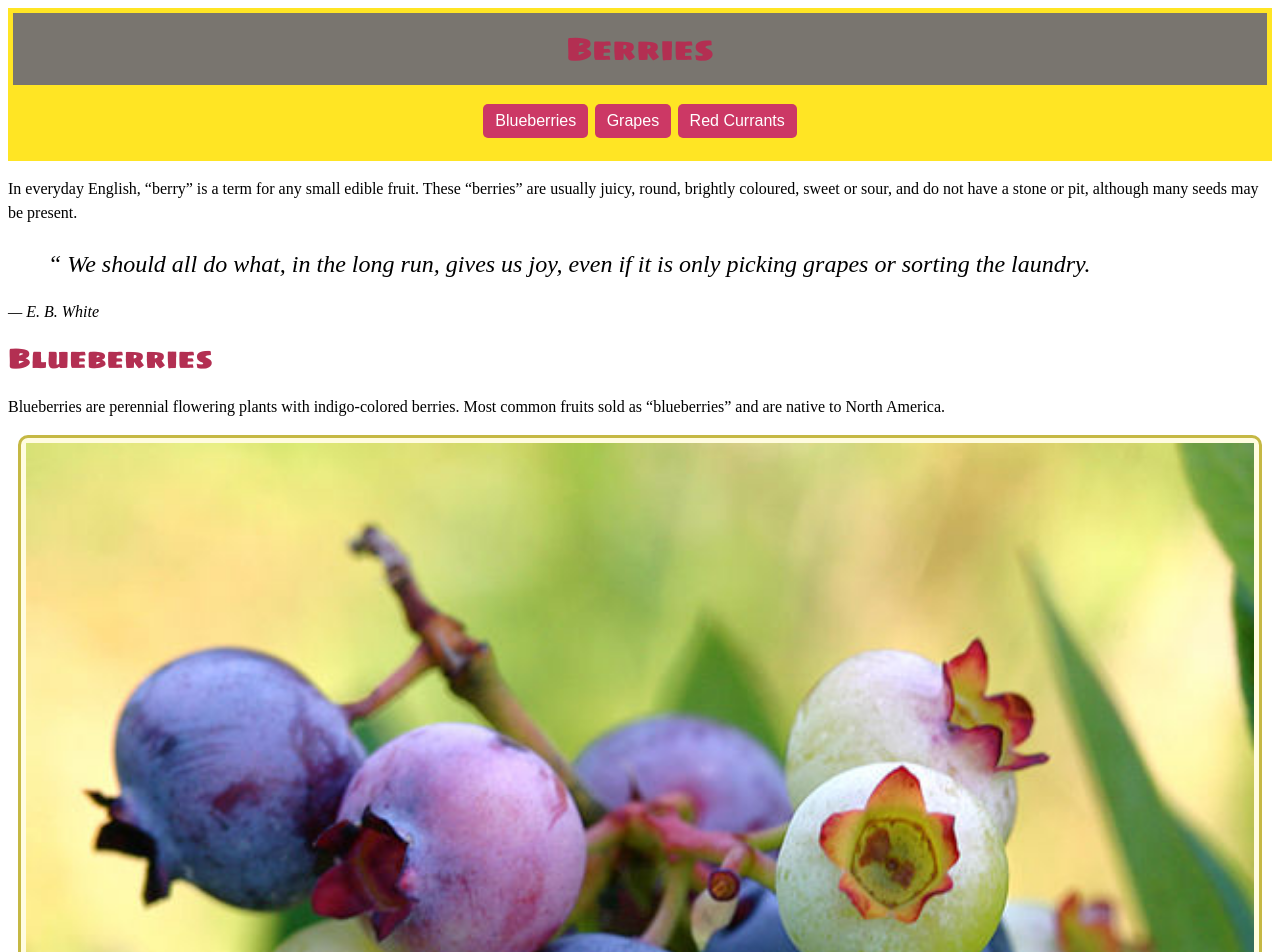
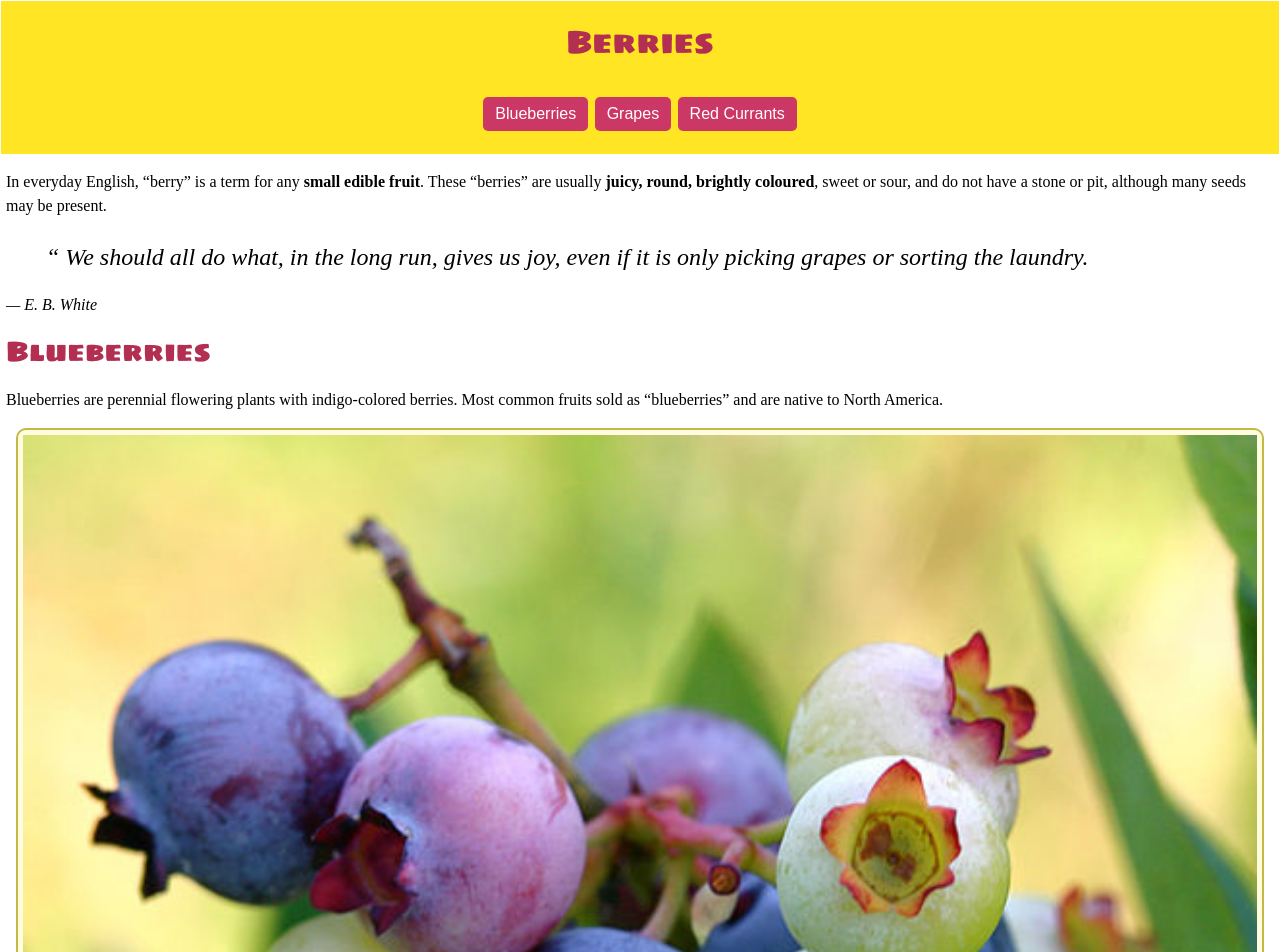
Before and after one commit to robcodonnell/dsn1674-project-1, a plain HTML site: page index.html in a window 1280 px wide. Shown: the top 952 px of the page. Drawn offline with Linux system fonts and the light colour scheme.

Commit message:
Adjusted header, margins and caption alignment

```diff
--- a/css/main.css
+++ b/css/main.css
@@ -4,10 +4,13 @@ html {
 
 header {
   background-color: #ffe524;
-  padding: 5px;
+  padding: 5px 0;
 
 }
 
+main {
+  margin: 5px;
+}
 
 h1 {
   color: #b32f52;
@@ -15,7 +18,6 @@ h1 {
   font-size: 2rem;
   font-weight: normal;
   line-height: 1;
-  background-color: #79756f;
   text-align: center;
   margin: 0;
   padding: 20px;
@@ -39,7 +41,9 @@ h3 {
   font-family: 'Sigmar One', cursive;
 }
 
-
+cite {
+  text-align: center;
+}
 
 a {
 
@@ -68,12 +72,14 @@ blockquote {
 }
 
 dl {
-  font-family: Arial,sans-serif;
+
   line-height: 1.5;
+  text-align: left;
 }
 
 figcaption {
    font-style: italic;
+   font-family: Georgia,serif;
    font-size: 12px;
    text-align: center;
  }
@@ -106,10 +112,14 @@ img {
 figure {
   padding: 5px;
   margin: 10px;
-  border: 3px solid #c5b844;
+  border: 2px solid #c5b844;
   border-radius: 10px;
   background-color: #fffce0;
 }
 
 footer {
 }
+
+body {
+  margin: 1px;
+}
--- a/index.html
+++ b/index.html
@@ -24,7 +24,7 @@
 
 <main>
       <p>
-        In everyday English, “berry” is a term for any small edible fruit. These “berries” are usually juicy, round, brightly coloured, sweet or sour, and do not have a stone or pit, although many seeds may be present.
+        In everyday English, “berry” is a term for any <strong>small edible fruit</strong>. These “berries” are usually <strong>juicy, round, brightly coloured</strong>, sweet or sour, and do not have a stone or pit, although many seeds may be present.
       </p>
 
     <blockquote>“
```
